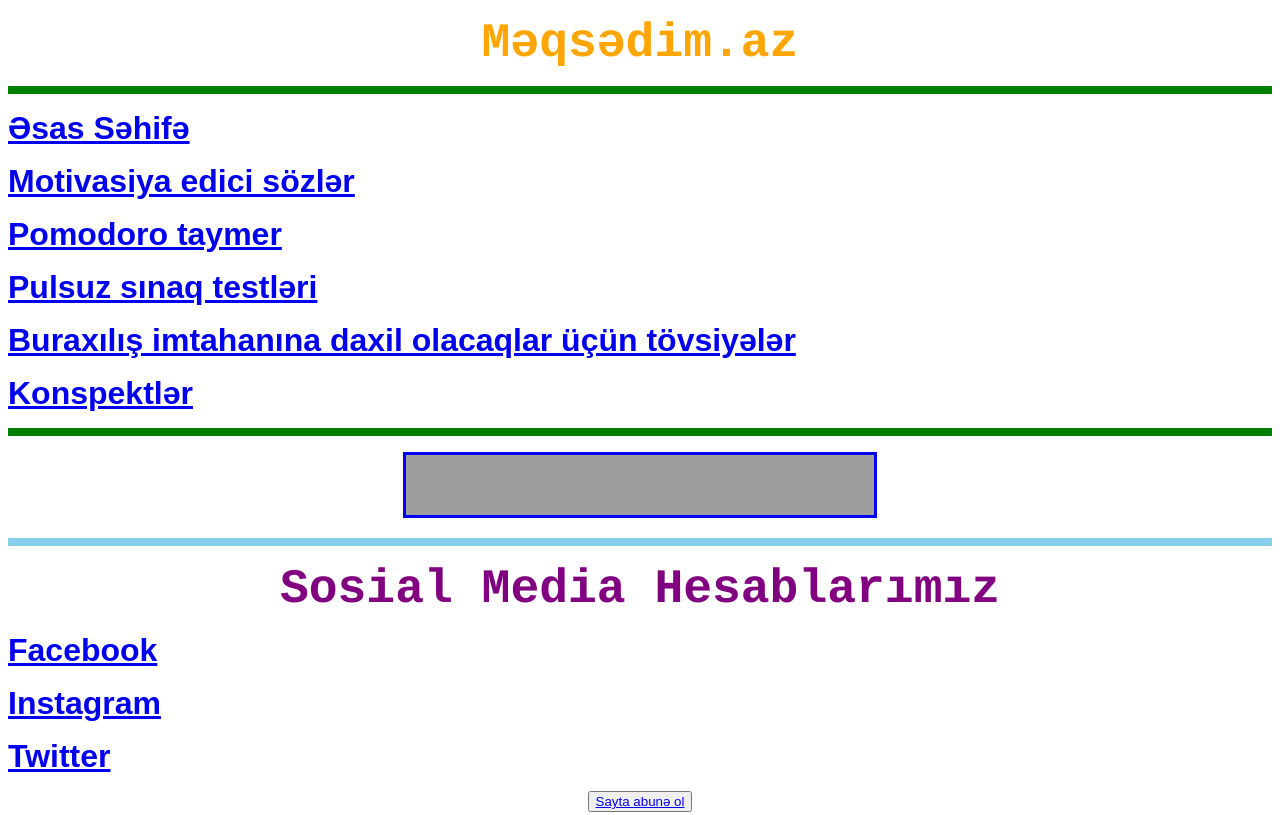
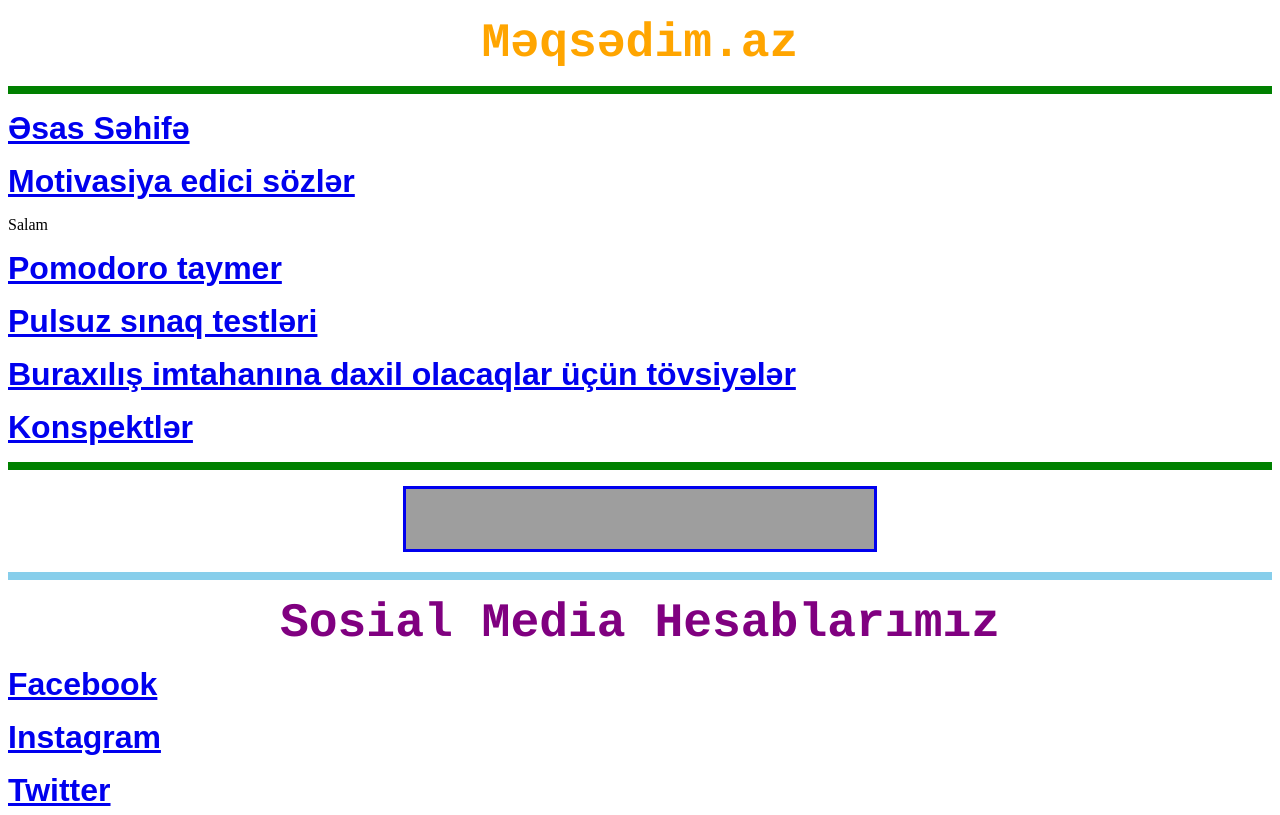
Before and after one commit to meqsedim/meqsed, a plain HTML site: page index.html in a window 1280 px wide. Shown: the top 815 px of the page. Drawn offline with Linux system fonts and the light colour scheme; grey boxes are pictures that could not be loaded.

Commit message:
Update index.html

```diff
--- a/index.html
+++ b/index.html
@@ -34,6 +34,9 @@
                    </a>
                 </strong>
             </font>
+        </p>
+        <p>
+            Salam
         </p>
         <p>
             <font size="6" face="arial">
```
